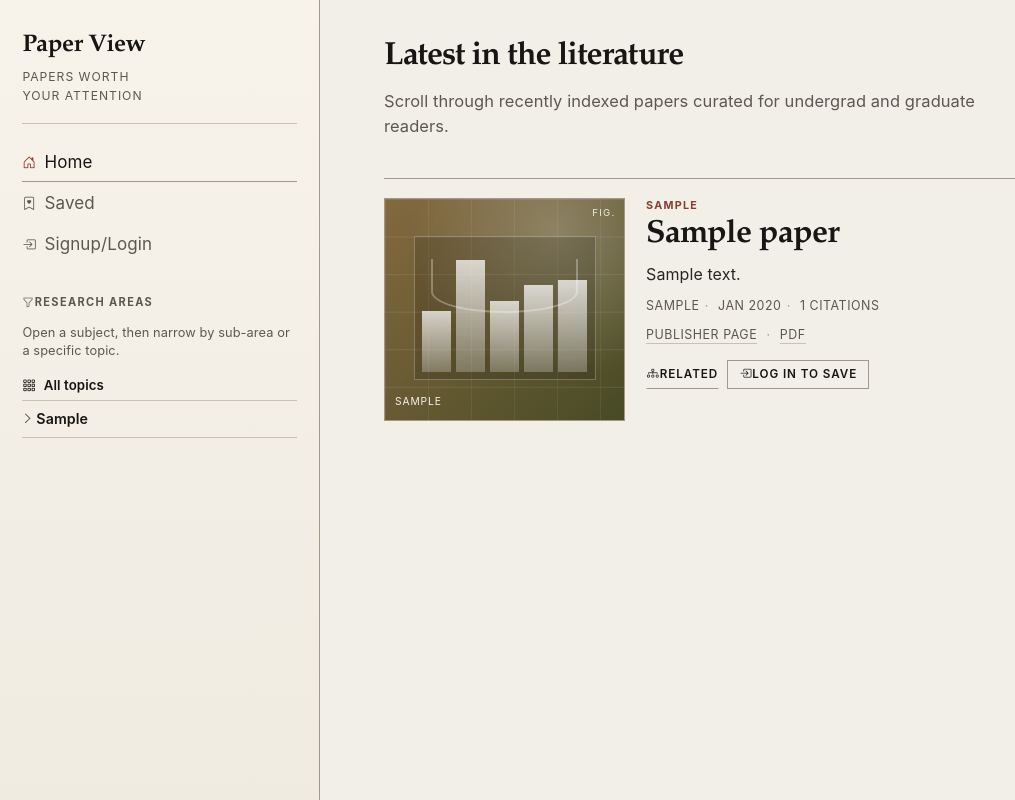
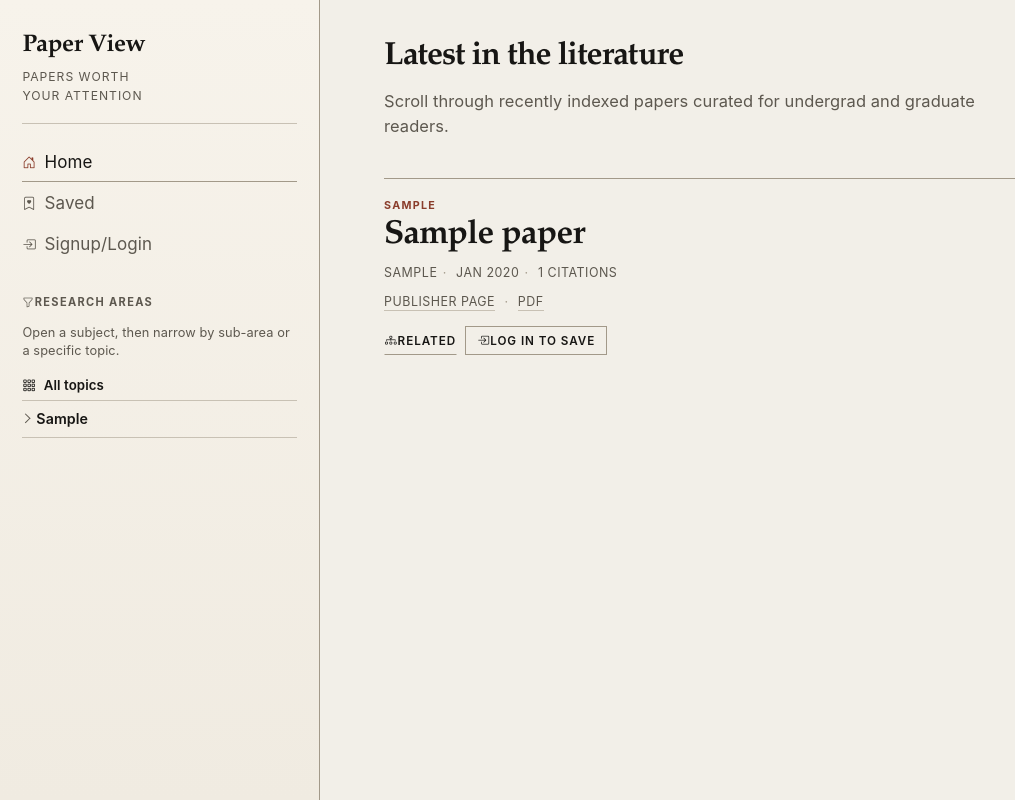
Before and after one commit to changerate/cs4800-assignment3, a Flask app: page / in a window 1280 px wide. Shown: the whole page, without its empty margins (0-1015 px from the left). Run offline with Flask 3, Linux system fonts and the light colour scheme; tables that the repository leaves empty hold one stand-in row (values such as "Sample post").

Commit message:
removed images and added page links to entry titles

```diff
--- a/backend/app/static/css/editorial.css
+++ b/backend/app/static/css/editorial.css
@@ -70,28 +70,14 @@ code { font-size: .86em; padding: .1rem .35rem; background: #ebe6dc; border: 1px
 .feed-related-source { margin: .8rem 0 0; color: var(--ink-soft); font-size: .88rem; }
 
 .paper-feed { display: grid; gap: 2.6rem; }
-.paper-card { display: grid; grid-template-columns: minmax(220px, 29%) 1fr; gap: 1.3rem; border-top: 1px solid var(--line-strong); padding-top: 1.15rem; }
+.paper-card { border-top: 1px solid var(--line-strong); padding-top: 1.15rem; }
 
-.paper-figure {
-  --paper-figure-hue: 214; --paper-figure-hue-2: 243; aspect-ratio: 1.08 / 1;
-  border: 1px solid color-mix(in srgb, hsl(var(--paper-figure-hue), 44%, 26%) 35%, var(--line));
-  background: radial-gradient(circle at 72% 16%, rgba(255,255,255,.24), transparent 58%), linear-gradient(135deg, hsl(var(--paper-figure-hue),36%,38%) 0%, hsl(var(--paper-figure-hue-2),33%,22%) 100%);
-  position: relative; overflow: hidden;
-}
-.paper-feed .paper-card:nth-child(3n) .paper-figure { background: repeating-linear-gradient(0deg, rgba(255,255,255,.08) 0 1px, transparent 1px 16px), linear-gradient(145deg, hsl(var(--paper-figure-hue),35%,27%) 0%, hsl(var(--paper-figure-hue-2),43%,16%) 100%); }
-.paper-feed .paper-card:nth-child(4n) .paper-figure { background: radial-gradient(circle at 20% 22%, rgba(255,255,255,.2), transparent 50%), linear-gradient(120deg, hsl(var(--paper-figure-hue),40%,43%) 0%, hsl(var(--paper-figure-hue-2),25%,25%) 100%); }
-.paper-figure-grid { position: absolute; inset: 0; opacity: .24; background-image: linear-gradient(rgba(255,255,255,.4) 1px, transparent 1px), linear-gradient(90deg, rgba(255,255,255,.28) 1px, transparent 1px); background-size: 100% 17%, 18% 100%; }
-.paper-figure-panel { position: absolute; left: 12%; right: 12%; top: 17%; bottom: 18%; border: 1px solid rgba(255,255,255,.26); background: rgba(0,0,0,.14); padding: .45rem; }
-.paper-figure-bars { display: flex; align-items: flex-end; gap: .3rem; height: 100%; }
-.paper-figure-bar { flex: 1; height: var(--bar-h, 52%); background: linear-gradient(180deg, rgba(255,255,255,.74), rgba(255,255,255,.25)); }
-.paper-figure-curve { position: absolute; left: 9%; right: 9%; top: 15%; height: 38%; border: 2px solid rgba(255,255,255,.3); border-top: 0; border-radius: 0 0 50% 50% / 0 0 40% 40%; }
-.paper-figure-tag { position: absolute; left: .62rem; bottom: .62rem; max-width: 82%; font-size: .64rem; letter-spacing: .09em; text-transform: uppercase; color: #f6f2e8; white-space: nowrap; overflow: hidden; text-overflow: ellipsis; }
-.paper-figure-label { position: absolute; top: .48rem; right: .55rem; color: rgba(255,255,255,.84); font-size: .6rem; letter-spacing: .13em; text-transform: uppercase; }
-
-.paper-content { min-width: 0; }
+.paper-content { min-width: 0; max-width: 72ch; }
 .paper-kicker { margin: 0; color: var(--accent); font-size: .67rem; text-transform: uppercase; letter-spacing: .12em; font-weight: 700; }
-.paper-title { margin: .2rem 0 .58rem; font-family: var(--serif); font-size: clamp(1.35rem, 2.5vw, 2.2rem); line-height: 1.08; letter-spacing: -.02em; font-weight: 600; }
-.paper-summary { margin: 0; max-width: 68ch; color: #282621; font-size: 1rem; }
+.paper-title { margin: .2rem 0 .45rem; font-family: var(--serif); font-size: clamp(1.45rem, 2.6vw, 2.35rem); line-height: 1.06; letter-spacing: -.02em; font-weight: 600; }
+.paper-title-link { color: inherit; text-decoration: none; }
+.paper-title-link:hover { color: var(--accent); }
+.paper-title-link:focus-visible { outline: 2px solid var(--accent-soft); outline-offset: 3px; }
 .paper-meta, .paper-external { margin: .6rem 0 0; color: var(--ink-soft); font-size: .78rem; letter-spacing: .04em; text-transform: uppercase; }
 .paper-meta-sep { margin: 0 .33rem; color: var(--line-strong); }
 .paper-external-link { color: var(--ink-soft); text-decoration: none; border-bottom: 1px solid var(--line); padding-bottom: .06rem; }
@@ -266,10 +252,6 @@ form.auth-form.discover-form .discover-field--narrow { max-width: 11rem; }
   padding-bottom: 0.5rem;
 }
 
-@media (max-width: 980px) {
-  .paper-card { grid-template-columns: 1fr; }
-  .paper-figure { max-width: 380px; }
-}
 @media (max-width: 820px) {
   .profile-grid { grid-template-columns: 1fr; gap: 1rem; }
 }
--- a/backend/app/templates/components/paper_card.html
+++ b/backend/app/templates/components/paper_card.html
@@ -1,34 +1,20 @@
 {% macro paper_card(paper, is_authenticated=False, is_saved=False, page='home') %}
-{% set fig_h = (paper.id * 37) % 360 %}
-{% set fig_h2 = (paper.id * 37 + 28) % 360 %}
-{% set bar_heights = [72, 48, 88, 56, 68] %}
 <article class="paper-card">
-  <div
-    class="paper-figure"
-    style="--paper-figure-hue: {{ fig_h }}; --paper-figure-hue-2: {{ fig_h2 }};"
-    role="presentation"
-    aria-hidden="true"
-  >
-    <div class="paper-figure-shine" aria-hidden="true"></div>
-    <div class="paper-figure-grid" aria-hidden="true"></div>
-    <div class="paper-figure-panel" aria-hidden="true">
-      <div class="paper-figure-bars">
-        {% for i in range(5) %}
-        <span
-          class="paper-figure-bar"
-          style="--bar-h: {{ bar_heights[(paper.id + i) % 5] }}%;"
-        ></span>
-        {% endfor %}
-      </div>
-      <div class="paper-figure-curve" aria-hidden="true"></div>
-    </div>
-    <span class="paper-figure-tag">{{ paper.topic }}</span>
-    <span class="paper-figure-label">Fig.</span>
-  </div>
   <div class="paper-content">
     <p class="paper-kicker">{{ paper.topic }}</p>
-    <h2 class="paper-title">{{ paper.title }}</h2>
-    <p class="paper-summary">{{ paper.summary() }}</p>
+    <h2 class="paper-title">
+      {% if paper.landing_url %}
+      <a
+        class="paper-title-link"
+        href="{{ paper.landing_url }}"
+        rel="noopener noreferrer"
+        target="_blank"
+        >{{ paper.title }}</a
+      >
+      {% else %}
+      {{ paper.title }}
+      {% endif %}
+    </h2>
     {% if paper.venue or paper.published_at or paper.cited_by_count is not none %}
     <p class="paper-meta">
       {% if paper.venue %}<span>{{ paper.venue }}</span>{% endif -%}
```
Also changed, not shown: backend/app/services/title_summary.py (added, +42 -0 lines), backend/migrations/versions/f3c8d9e0a1b2_add_title_summarized_to_research_papers.py (added, +30 -0 lines), backend/scripts/smoke_openai.py (added, +42 -0 lines).
